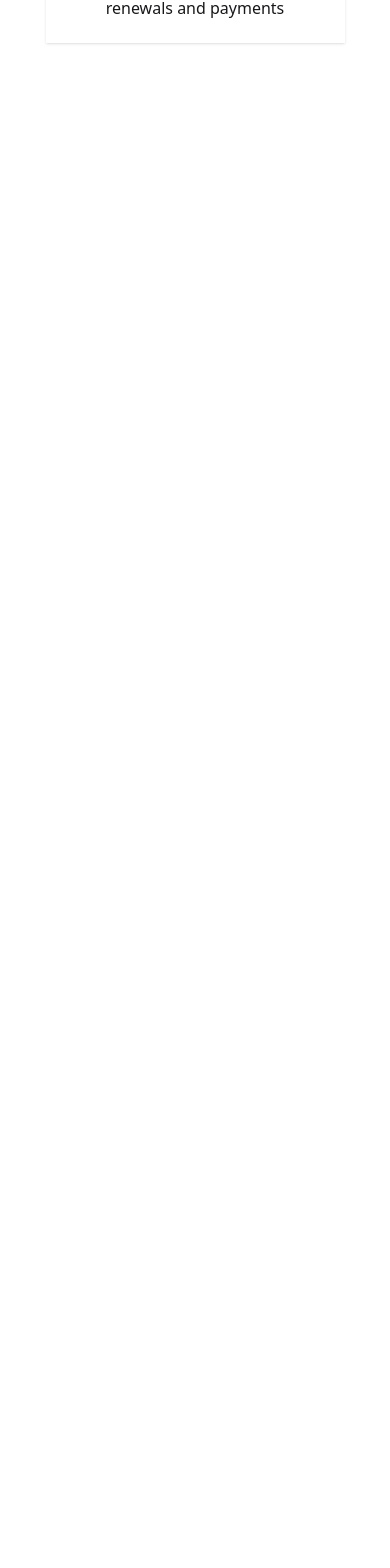
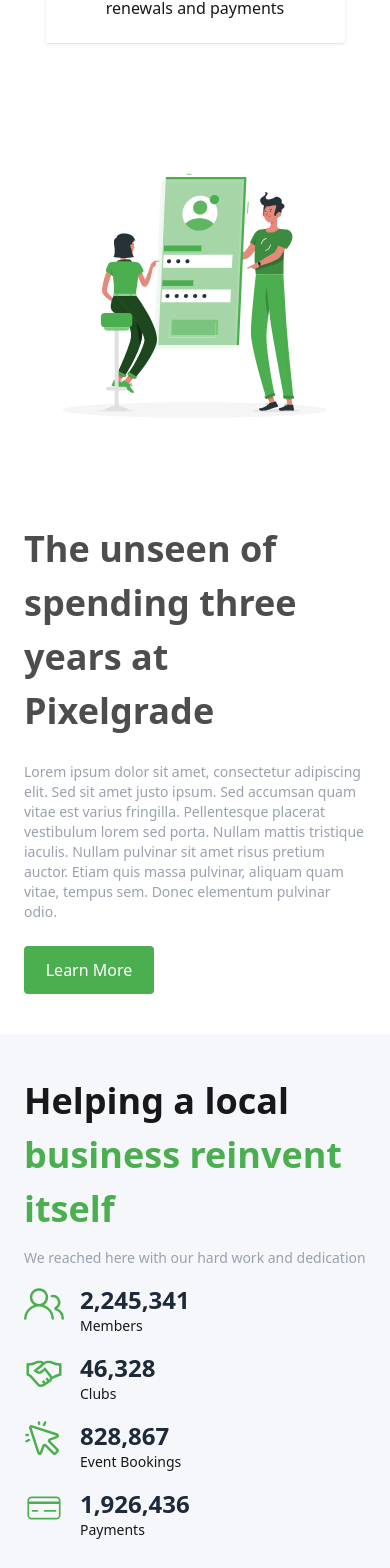
Before and after one commit to AymanSdq/Nexcent, a React (Vite) app: page / in a window 390 px wide. Shown: the part 2334-3902 px from the top of the page. Before the commit the page ends 2417 px from the top, so only its background shows below. Built offline with nearby package versions, Linux system fonts and the light colour scheme.

Commit message:
Help Responsive!

```diff
--- a/src/App.tsx
+++ b/src/App.tsx
@@ -53,9 +53,9 @@
           <HeroSection />
           <OurClient />
           <SingleSystem />
-          {/* <Unseen />
+          <Unseen />
           <Helping />
-          <Design />
+          {/* <Design />
           <Customers />
           <Marketing />
           <Demo />
--- a/src/components/Helping.tsx
+++ b/src/components/Helping.tsx
@@ -9,17 +9,17 @@
 
 const Helping = () => {
     return (
-        <section className="bg-[#F5F7FA] w-full py-10 px-[144px] flex justify-center items-center">
-            <div className="w-1/2 flex flex-col gap-3">
+        <section className="bg-[#F5F7FA] w-full py-10 md:px-[144px] px-6 md:flex-row flex-col flex justify-center items-center">
+            <div className="md:w-1/2  w-full flex flex-col gap-3">
                 <h1 className="text-[36px] font-semibold ">Helping a local <br /> <span className="text-[#4CAF4F]">business reinvent itself</span></h1>
                 <p className="text-sm text-gray-400">We reached here with our hard work and dedication</p>
             </div>
-            <div className="w-1/2 gap-4 flex flex-col">
+            <div className="md:w-1/2 max-md:py-4 w-full gap-4 flex flex-col">
                 {/* Top */}
-                <div className="w-full flex">
+                <div className="w-full max-md:gap-4 flex-col md:flex-row flex">
                     {/* Left section */}
                     {/* Click */}
-                    <div className="w-1/2 flex gap-4">
+                    <div className="md:w-1/2 w-full flex gap-4">
                         <div className="">
                             <GoPeople className="text-[#4CAF4F] text-[40px]" />
                         </div>
@@ -33,7 +33,7 @@
                         </div>
                     </div>
                     {/* Right sections */}
-                    <div className="w-1/2 flex gap-4">
+                    <div className="md:w-1/2 w-full  flex gap-4">
                         <div className="">
                             <LiaHandshakeSolid className="text-[#4CAF4F] text-[40px]" />
                         </div>
@@ -49,10 +49,10 @@
 
                 </div>
                 {/* Bottom */}
-                <div className="w-full flex">
+                <div className="w-full max-md:gap-4 flex-col md:flex-row flex">
                     {/* Left section */}
                     {/* Click */}
-                    <div className="w-1/2 flex gap-4">
+                    <div className="md:w-1/2 w-full  flex gap-4">
                         <div className="">
                             <PiCursorClick className="text-[#4CAF4F] text-[40px]" />
                         </div>
@@ -66,7 +66,7 @@
                         </div>
                     </div>
                     {/* Right sections */}
-                    <div className="w-1/2 flex gap-4">
+                    <div className="md:w-1/2 w-full flex gap-4">
                         <div className="">
                             <CiCreditCard1 className="text-[#4CAF4F] text-[40px]" />
                         </div>
--- a/src/components/Unseen.tsx
+++ b/src/components/Unseen.tsx
@@ -2,12 +2,12 @@
 
 const Unseen = () => {
     return (
-        <section className="w-full py-10 px-[144px] gap-16 flex justify-center items-center">
-            <div className="w-[40%]">
+        <section className="w-full py-10 md:px-[144px] px-6 gap-16 flex max-md:flex-col justify-center items-center">
+            <div className="md:w-[40%] w-full">
                 <img src="/unseen.svg" alt="Unseen Img" />
             </div>
             {/* Text */}
-            <div className="w-[60%] flex flex-col  gap-6">
+            <div className="md:w-[60%] w-full flex flex-col  gap-6">
                 <h1 className=" font-semibold text-[36px] text-[#4D4D4D]">The unseen of spending three years at Pixelgrade</h1>
                 <p className="text-sm text-gray-400">Lorem ipsum dolor sit amet, consectetur adipiscing elit. Sed sit amet justo ipsum. Sed accumsan quam vitae est varius fringilla. Pellentesque placerat vestibulum lorem sed porta. Nullam mattis tristique iaculis. Nullam pulvinar sit amet risus pretium auctor. Etiam quis massa pulvinar, aliquam quam vitae, tempus sem. Donec elementum pulvinar odio.</p>
                 <button className="text-white py-3 w-[130px] bg-[#4CAF4F] rounded-sm">Learn More</button>
```
